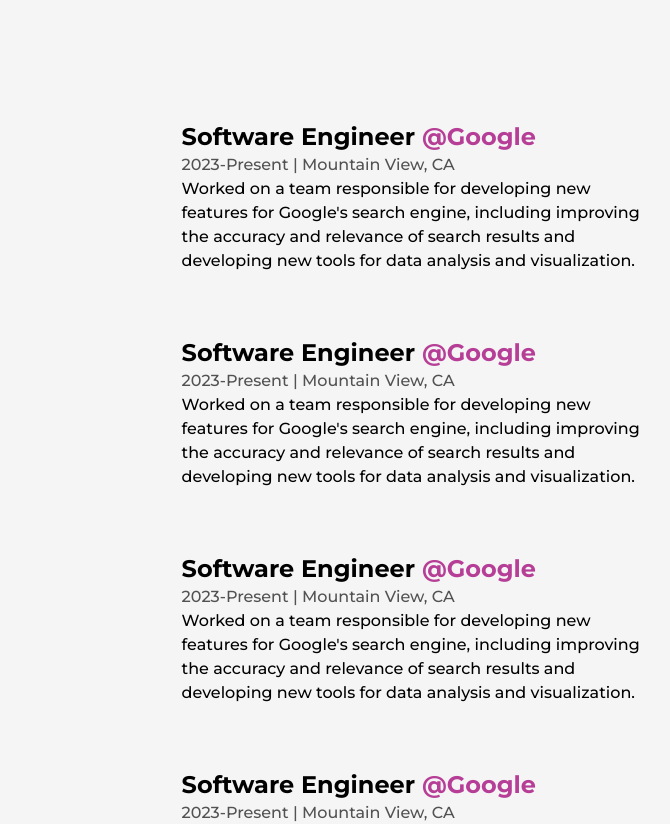
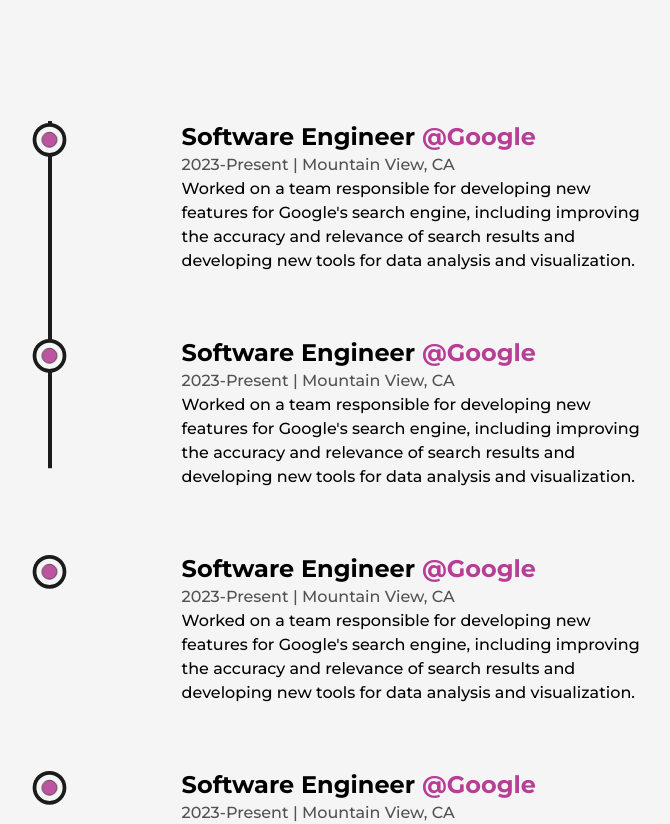
Before and after one commit to Avijit-Sarkar/Next.js-portfolio-bucks, a Next.js app: page /about in a window 1280 px wide. Shown: the part 2443-3267 px from the top of the page, without its empty margins (244-914 px from the left). Built offline with nearby package versions, Linux system fonts and the light colour scheme.

Commit message:
experience section done.

```diff
--- a/src/components/Experience.js
+++ b/src/components/Experience.js
@@ -1,9 +1,20 @@
-import React from 'react';
+import React, { useRef } from 'react';
+import { motion, useScroll } from 'framer-motion';
+import LiIcon from './LiIcon';
 
 const Details = ({ position, company, companyLink, time, address, work }) => {
+  const ref = useRef(null);
   return (
-    <li className="my-8 first:mt-0 w-[60%] mx-auto flex flex-col items-center justify-between">
-      <div>
+    <li
+      ref={ref}
+      className="my-8 first:mt-0 w-[60%] mx-auto flex flex-col items-center justify-between"
+    >
+      <LiIcon reference={ref} />
+      <motion.div
+        initial={{ y: 50 }}
+        whileInView={{ y: 0 }}
+        transition={{ duration: 0.5, type: 'spring' }}
+      >
         <h3 className="capitalize font-bold text-2xl">
           {position}&nbsp;
           <a
@@ -18,19 +29,28 @@
           {time} | {address}
         </span>
         <p className="font-medium w-full">{work}</p>
-      </div>
+      </motion.div>
     </li>
   );
 };
 
 const Experience = () => {
+  const ref = useRef(null);
+  const { scrollYProgress } = useScroll({
+    target: ref,
+    offset: ['start end', 'center start'],
+  });
   return (
     <div className="my-64">
       <h2 className="font-bold text-8xl mb-32 w-full text-center">
         Experience
       </h2>
 
-      <div className="w-[75%] mx-auto relative">
+      <div ref={ref} className="w-[75%] mx-auto relative">
+        <motion.div
+          style={{ scaleY: scrollYProgress }}
+          className="absolute left-9 top-0 w-[4px] h-full bg-dark origin-top"
+        />
         <ul className="w-full flex flex-col items-start justify-between ml-4">
           <Details
             position="Software Engineer"
--- /dev/null
+++ b/src/components/LiIcon.js
@@ -0,0 +1,38 @@
+import React from 'react';
+import { motion, useScroll } from 'framer-motion';
+const LiIcon = ({ reference }) => {
+  const { scrollYProgress } = useScroll({
+    target: reference,
+    offset: ['center end', 'center center'],
+  });
+
+  return (
+    <figure className="absolute left-0 stroke-dark">
+      <svg className="-rotate-90" width="75" height="75" viewBox="0 0 100 100">
+        <circle
+          cx="75"
+          cy="50"
+          r="20"
+          className="stroke-primary stroke-1 fill-none"
+        />
+        <motion.circle
+          cx="75"
+          cy="50"
+          r="20"
+          className="stroke-[5px] fill-light"
+          style={{
+            pathLength: scrollYProgress,
+          }}
+        />
+        <circle
+          cx="75"
+          cy="50"
+          r="10"
+          className="animate-pulse stroke-1 fill-primary"
+        />
+      </svg>
+    </figure>
+  );
+};
+
+export default LiIcon;
```
